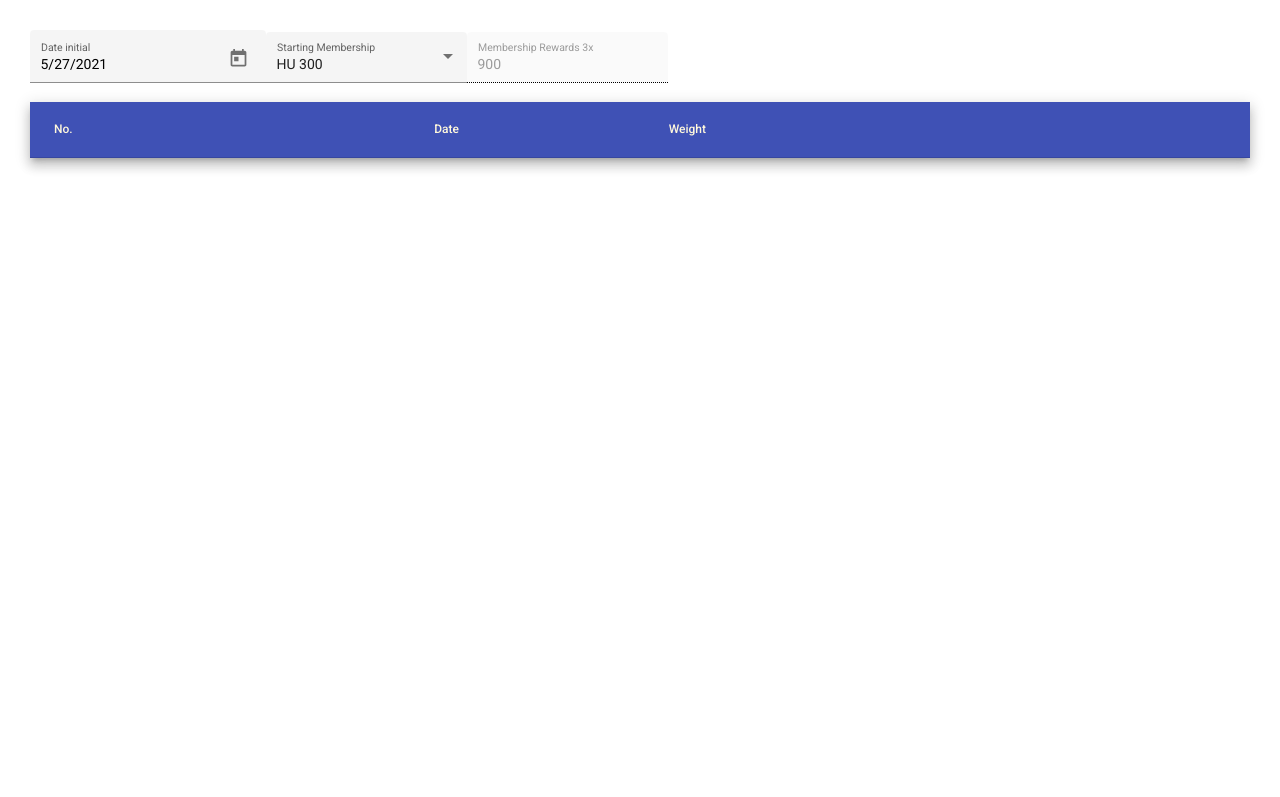
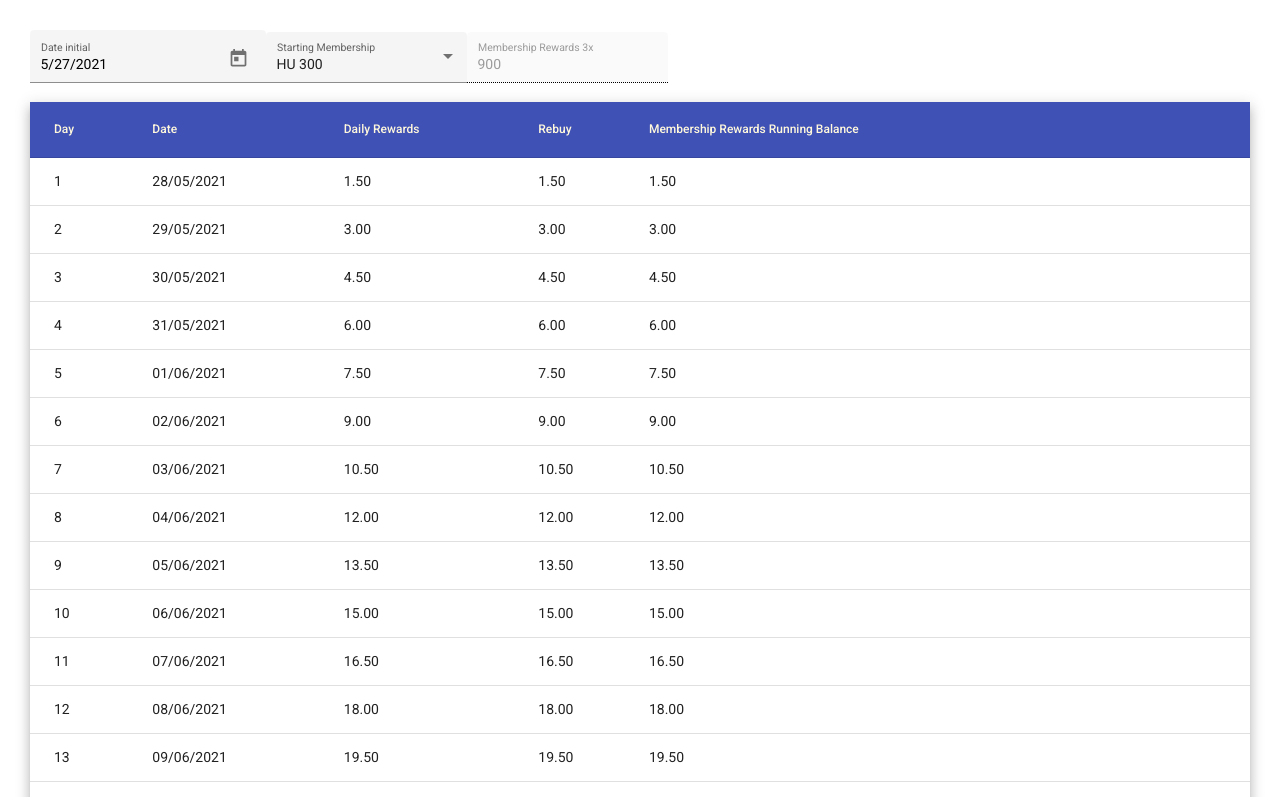
Before and after one commit to marioajuez/basica, an Angular app: page / in a window 1280 px wide. Shown: the top 797 px of the page. Built offline with nearby package versions, Linux system fonts and the light colour scheme.

Commit message:
mejoras en tabla

```diff
--- a/src/app/app.component.html
+++ b/src/app/app.component.html
@@ -52,19 +52,27 @@
 <table mat-table [dataSource]="table" class="mat-elevation-z8">
 
   <tr mat-header-row *matHeaderRowDef="displayedColumns; sticky: true"></tr>
-  <tr mat-row *matRowDef="let row; columns: displayedColumns;" ></tr>
+  <tr mat-row *matRowDef="let row; columns: displayedColumns;" [ngClass]="{'make-gold': row.dailyRewards == 'h'}"></tr>
 
-  <ng-container matColumnDef="position">
-    <th mat-header-cell *matHeaderCellDef> No. </th>
+  <ng-container matColumnDef="day">
+    <th mat-header-cell *matHeaderCellDef> Day </th>
     <td mat-cell *matCellDef="let element; let i = index"> {{i+1}} </td>
   </ng-container>
-  <ng-container matColumnDef="name">
+  <ng-container matColumnDef="date">
     <th mat-header-cell *matHeaderCellDef> Date </th>
     <td mat-cell *matCellDef="let days"> {{days.date | date : "dd/MM/yyyy"}} </td>
   </ng-container>
-  <ng-container matColumnDef="weight">
-    <th mat-header-cell *matHeaderCellDef> Weight </th>
-    <td mat-cell *matCellDef="let element"> {{element.weight}} </td>
+  <ng-container matColumnDef="dailyRewards">
+    <th mat-header-cell *matHeaderCellDef> Daily Rewards </th>
+    <td mat-cell *matCellDef="let val"> {{val.dailyRewards | number : '1.2'}} </td>
+  </ng-container>
+  <ng-container matColumnDef="rebuy">
+    <th mat-header-cell *matHeaderCellDef> Rebuy</th>
+    <td mat-cell *matCellDef="let val"> {{val.dailyRewards | number : '1.2'}} </td>
+  </ng-container>
+  <ng-container matColumnDef="balance">
+    <th mat-header-cell *matHeaderCellDef> Membership Rewards Running Balance</th>
+    <td mat-cell *matCellDef="let val"> {{val.dailyRewards | number : '1.2'}} </td>
   </ng-container>
 </table>
 <router-outlet></router-outlet>
--- a/src/app/app.component.scss
+++ b/src/app/app.component.scss
@@ -4,6 +4,10 @@ table{
 .mat-header-cell{
     background-color: #3f51b5;
     color: cornsilk;
+}
+
+.make-gold {
+    background-color: gold
 }
 
 mat-grid-tile {
--- a/src/app/app.component.ts
+++ b/src/app/app.component.ts
@@ -37,14 +37,13 @@ export class AppComponent {
   date = new FormControl(new Date());
   date_ = new Date();
 
-
-  displayedColumns: string[] = ['position', 'name', 'weight'];
-  dataSource = ELEMENT_DATA;
+  table = []
+  displayedColumns: string[] = ['day', 'date', 'dailyRewards','rebuy' ,'balance'];
+  dataSource = this.table
   today;
   totalDays = 600;
-  table = []
+
   constructor(){
-
 
     const today = new Date();
     const month = today.getMonth();
@@ -60,11 +59,15 @@ export class AppComponent {
       end: new FormControl(new Date(year, month, 19))
     });
 
-    // for( let i = 1; i<=this.totalDays;i++){
-    //     this.table.push({
-    //         date: new Date().setDate(new Date().getDate()+i)
-    //     })
-    // }
+    let aux=0
+    for( let i = 1; i<=this.totalDays;i++){
+
+        aux+=this.memberShip[0].value*(0.005)
+        this.table.push({
+            date: new Date().setDate(new Date().getDate()+i),
+            dailyRewards: aux
+        })
+    }
   }
 
   addEvent(type: string, event) {
@@ -73,7 +76,8 @@ export class AppComponent {
 
     for( let i = 1; i<=this.totalDays;i++){
       this.table.push({
-          date: new Date(event.value).setDate(new Date(event.value).getDate()+i)
+          date: new Date(event.value).setDate(new Date(event.value).getDate()+i),
+          dailyRewards: "hola"
       })
   }
 }
```
